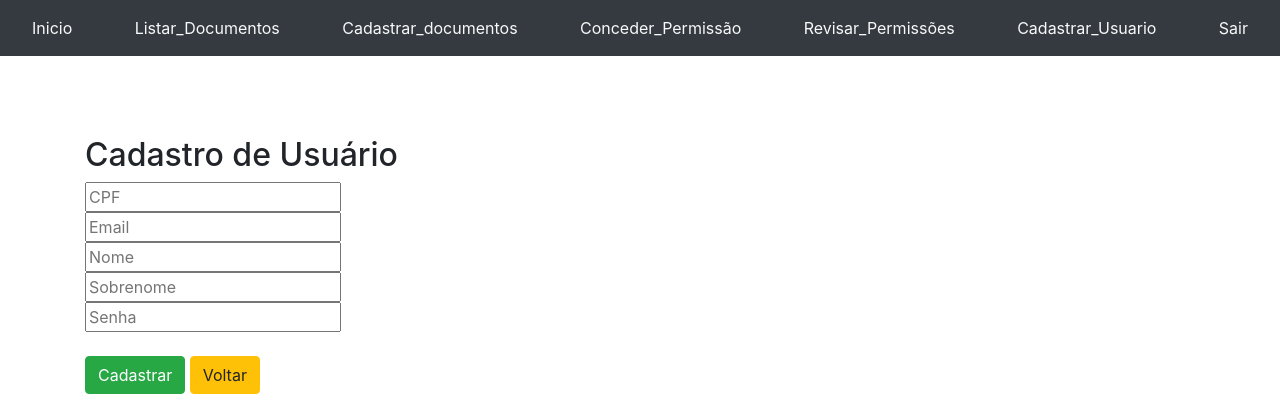
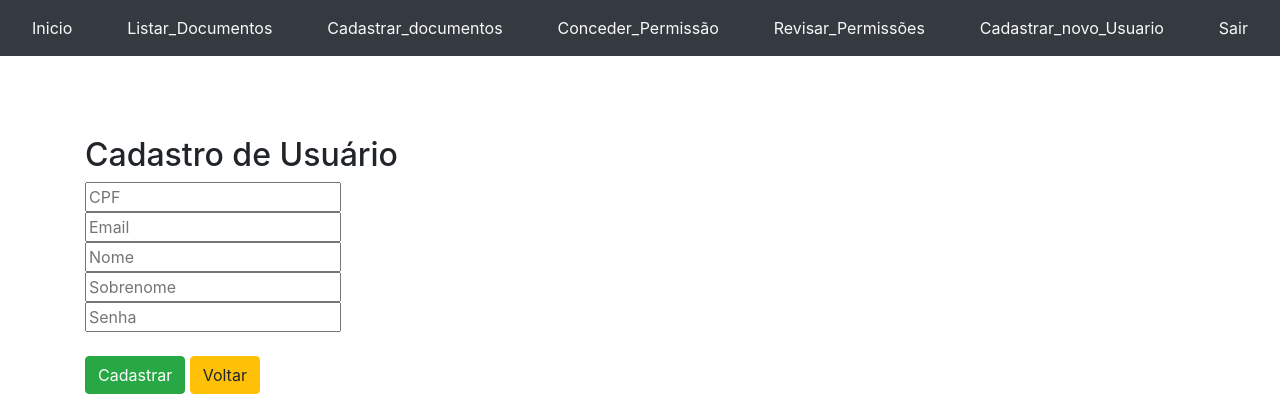
Before and after one commit to augustin1977/prontuario, a Django app: page /auth/cadastro/ in a window 1280 px wide. Shown: the top 420 px of the page. Run offline with Django 4.2, Linux system fonts and the light colour scheme; parts of the project's set-up code (start-up, migrations or seed data) failed here and were passed over.

Commit message:
ajuste dos htmls

```diff
--- a/templates/menu.html
+++ b/templates/menu.html
@@ -1,5 +1,5 @@
 <a class="nav-link text-light" href="{% url 'listar_documentos' %}">Listar_Documentos</a>
-<a class="nav-link text-light" href="{% url 'incluir_documento' %}">Cadastrar_documentos</a>
-<a class="nav-link text-light" href="{% url 'conceder_acesso' %}">Conceder_Permissão</a>
-<a class="nav-link text-light" href="{% url 'visualizar_permissoes_acesso' %}">Revisar_Permissões</a>
-<a class="nav-link text-light" href="{% url 'cadastro_usuarios' %}">Cadastrar_Usuario</a>
+<a class="nav-link text-light" href="{% url 'criar_documento' %}">Cadastrar_documentos</a>
+<a class="nav-link text-light" href="{% url 'conceder_permissao' %}">Conceder_Permissão</a>
+<a class="nav-link text-light" href="{% url 'visualizar_permissoes' %}">Revisar_Permissões</a>
+<a class="nav-link text-light" href="{% url 'cadastro' %}">Cadastrar_novo_Usuario</a>
```
